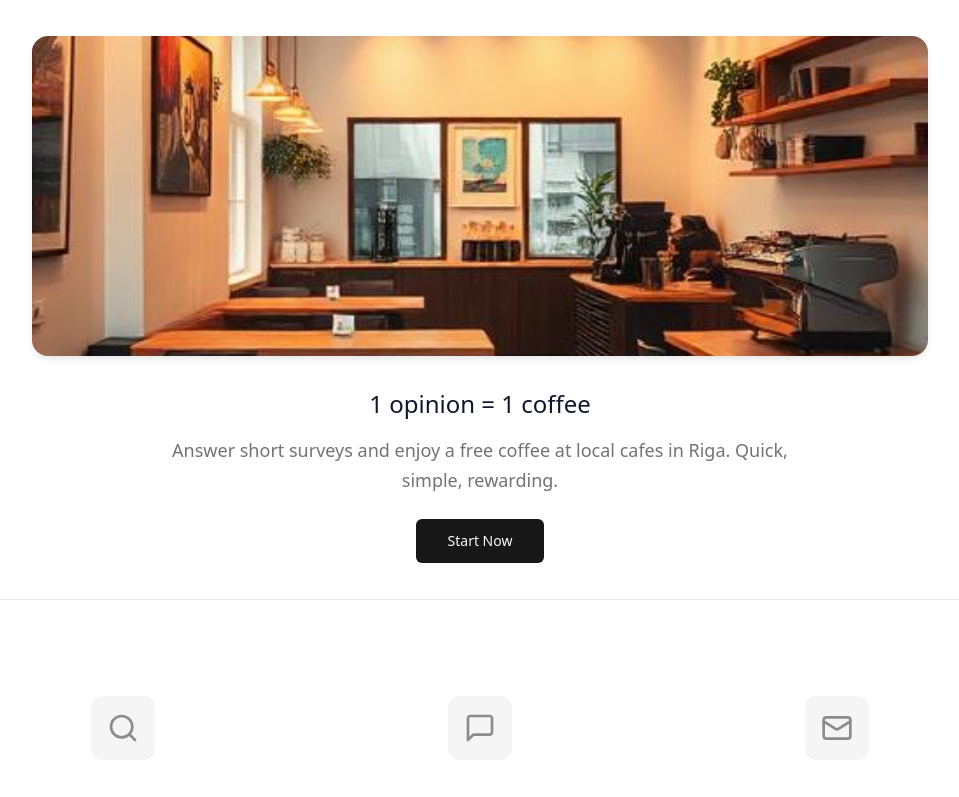
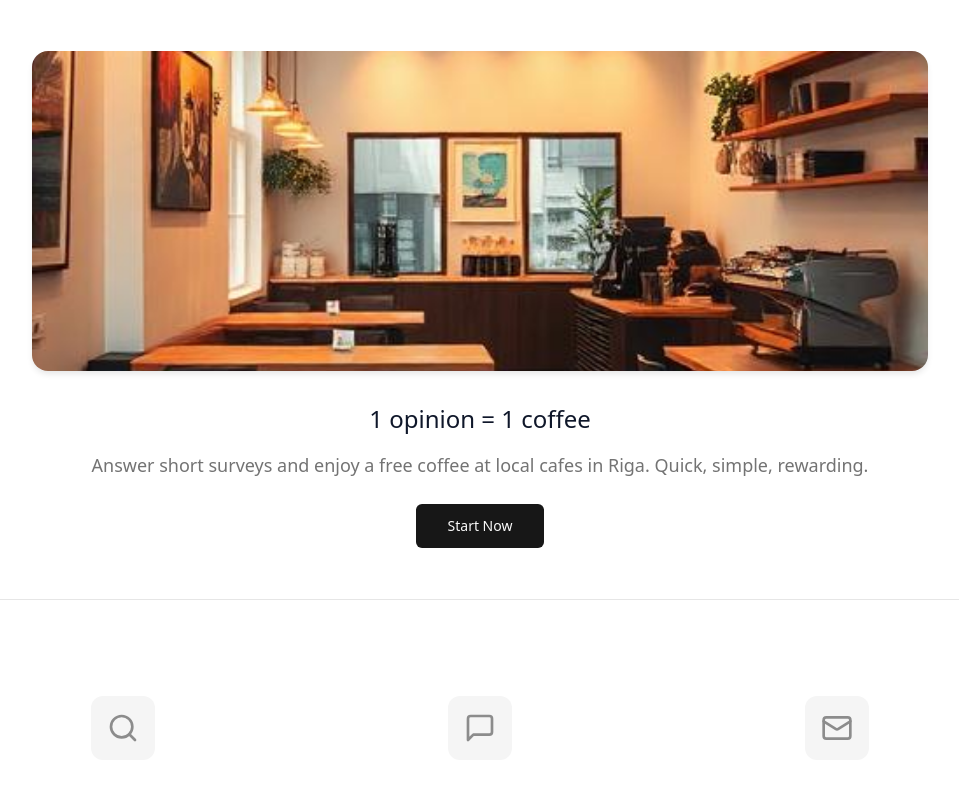
Before and after one commit to ruslansmelniks/coffee-for-opinions, a React (Vite) app: page / in a window 1280 px wide. Shown: the top 797 px of the page, without its empty margins (160-1119 px from the left). Built offline with nearby package versions, Linux system fonts and the light colour scheme.

Commit message:
Apply Notion style to hero paragraph

```diff
--- a/src/components/HeroSection.tsx
+++ b/src/components/HeroSection.tsx
@@ -19,7 +19,7 @@ export const HeroSection = ({
 
               <p className="font-medium text-2xl text-slate-900">1 opinion = 1 coffee</p>
 
-              <p className="text-muted-foreground leading-relaxed max-w-2xl mx-auto text-lg">
+              <p className="text-lg text-muted-foreground leading-relaxed">
                 Answer short surveys and enjoy a free coffee at local cafes in Riga. Quick, simple, rewarding.
               </p>
             </div>
```
